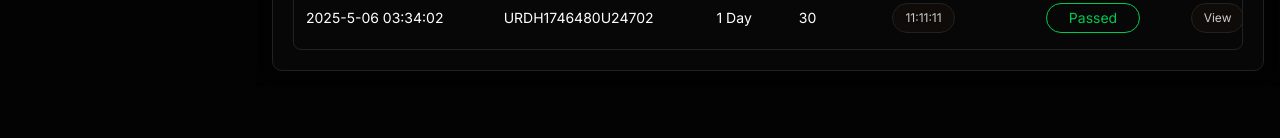
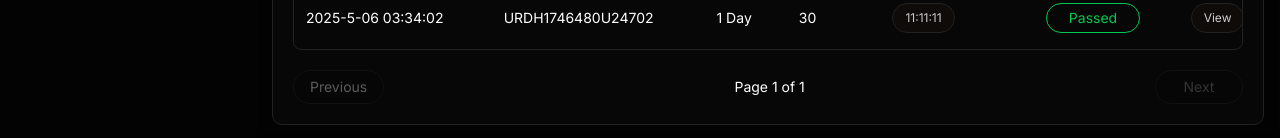
Before and after one commit to backbencherstudio/taylornia_money_flare_Vuejs, a Nuxt app: page /dashboard/orders in a window 1280 px wide. Shown: the part 877-1015 px from the top of the page. Before the commit the page ends 964 px from the top, so only its background shows below. Built offline with nearby package versions, Linux system fonts and the light colour scheme.

Commit message:
Pagination added

```diff
--- a/app/components/DashboardComponenets/Overview/_Components/Orders/Orders.vue
+++ b/app/components/DashboardComponenets/Overview/_Components/Orders/Orders.vue
@@ -1,10 +1,27 @@
 <script setup lang="ts">
 import PigIcon from "~/components/Icons/PigIcon.vue";
+import SearchIcon from "~/components/Icons/SearchIcon.vue";
+import BasePagination from "~/components/Reusable/BasePagination.vue";
 import ReusableTable from "~/components/Reusable/ReusableTable.vue";
 import DashboardUserHeader from "~/components/Shared/DashboardUserHeader.vue";
 
-const orders = [
+interface OrderRow {
+  id: number;
+  orderNo: string;
+  name: string;
+  period: string;
+  amount: number;
+  time: string;
+  status: "Passed" | "Reject";
+}
+
+const searchTerm = ref("");
+const currentPage = ref(1);
+const pageSize = 10;
+
+const orders: OrderRow[] = [
   {
+    id: 1,
     orderNo: "2025-5-06 03:34:02",
     name: "URDH1746480U24702",
     period: "1 Day",
@@ -13,6 +30,7 @@ const orders = [
     status: "Passed",
   },
   {
+    id: 2,
     orderNo: "2025-5-06 03:34:02",
     name: "URDH1746480U24702",
     period: "1 Day",
@@ -21,6 +39,7 @@ const orders = [
     status: "Reject",
   },
   {
+    id: 3,
     orderNo: "2025-5-06 03:34:02",
     name: "URDH1746480U24702",
     period: "1 Day",
@@ -29,6 +48,7 @@ const orders = [
     status: "Passed",
   },
   {
+    id: 4,
     orderNo: "2025-5-06 03:34:02",
     name: "URDH1746480U24702",
     period: "1 Day",
@@ -37,6 +57,7 @@ const orders = [
     status: "Passed",
   },
   {
+    id: 5,
     orderNo: "2025-5-06 03:34:02",
     name: "URDH1746480U24702",
     period: "1 Day",
@@ -45,6 +66,7 @@ const orders = [
     status: "Passed",
   },
   {
+    id: 6,
     orderNo: "2025-5-06 03:34:02",
     name: "URDH1746480U24702",
     period: "1 Day",
@@ -53,6 +75,7 @@ const orders = [
     status: "Passed",
   },
   {
+    id: 7,
     orderNo: "2025-5-06 03:34:02",
     name: "URDH1746480U24702",
     period: "1 Day",
@@ -61,6 +84,7 @@ const orders = [
     status: "Passed",
   },
   {
+    id: 8,
     orderNo: "2025-5-06 03:34:02",
     name: "URDH1746480U24702",
     period: "1 Day",
@@ -69,6 +93,7 @@ const orders = [
     status: "Passed",
   },
   {
+    id: 9,
     orderNo: "2025-5-06 03:34:02",
     name: "URDH1746480U24702",
     period: "1 Day",
@@ -77,6 +102,7 @@ const orders = [
     status: "Passed",
   },
   {
+    id: 10,
     orderNo: "2025-5-06 03:34:02",
     name: "URDH1746480U24702",
     period: "1 Day",
@@ -95,6 +121,36 @@ const columns = [
   { label: "Status", key: "status" },
   { label: "Action", key: "action" },
 ];
+
+const filteredRows = computed(() => {
+  const query = searchTerm.value.trim().toLowerCase();
+
+  if (!query) {
+    return orders;
+  }
+
+  return orders.filter((row) =>
+    [row.orderNo, row.name, row.period, row.amount, row.time, row.status]
+      .join(" ")
+      .toLowerCase()
+      .includes(query),
+  );
+});
+
+const totalPages = computed(() => {
+  return Math.max(1, Math.ceil(filteredRows.value.length / pageSize));
+});
+
+const paginatedRows = computed(() => {
+  const start = (currentPage.value - 1) * pageSize;
+  return filteredRows.value.slice(start, start + pageSize);
+});
+
+watch([filteredRows, totalPages], () => {
+  if (currentPage.value > totalPages.value) {
+    currentPage.value = totalPages.value;
+  }
+});
 </script>
 
 <template>
@@ -112,6 +168,7 @@ const columns = [
         </div>
         <div class="w-full max-w-77.25 relative">
           <input
+            v-model="searchTerm"
             placeholder="Search"
             type="text"
             class="w-full bg-[#0F0B08] border border-[#222222] text-xs py-2.5 pl-8 rounded-lg focus:outline-none focus:border-[#28f0b8] duration-500 ease-in-out"
@@ -122,7 +179,7 @@ const columns = [
         </div>
       </header>
       <div class="mt-6">
-        <ReusableTable :columns="columns" :data="orders">
+        <ReusableTable :columns="columns" :data="paginatedRows" row-key="id">
           <template #cell-status="{ row }">
             <div
               :class="[
@@ -156,7 +213,14 @@ const columns = [
               View
             </button>
           </template>
+
+          <template #empty> No order log found. </template>
         </ReusableTable>
+        <BasePagination
+          v-model="currentPage"
+          :total-pages="totalPages"
+          class="mt-5"
+        />
       </div>
     </div>
   </div>
--- a/app/components/DashboardComponenets/Overview/_Components/Profit/Profit.vue
+++ b/app/components/DashboardComponenets/Overview/_Components/Profit/Profit.vue
@@ -1,10 +1,26 @@
 <script setup lang="ts">
 import PigIcon from "~/components/Icons/PigIcon.vue";
+import SearchIcon from "~/components/Icons/SearchIcon.vue";
+import BasePagination from "~/components/Reusable/BasePagination.vue";
 import ReusableTable from "~/components/Reusable/ReusableTable.vue";
 import DashboardUserHeader from "~/components/Shared/DashboardUserHeader.vue";
 
-const orders = [
+interface ProfitRow {
+  id: number;
+  orderNo: string;
+  name: string;
+  period: string;
+  amount: number;
+  status: "Passed" | "Reject";
+}
+
+const searchTerm = ref("");
+const currentPage = ref(1);
+const pageSize = 10;
+
+const orders: ProfitRow[] = [
   {
+    id: 1,
     orderNo: "2025-5-06 03:34:02",
     name: "URDH1746480U24702",
     period: "1 Day",
@@ -12,6 +28,7 @@ const orders = [
     status: "Passed",
   },
   {
+    id: 2,
     orderNo: "2025-5-06 03:34:02",
     name: "URDH1746480U24702",
     period: "1 Day",
@@ -19,6 +36,7 @@ const orders = [
     status: "Reject",
   },
   {
+    id: 3,
     orderNo: "2025-5-06 03:34:02",
     name: "URDH1746480U24702",
     period: "1 Day",
@@ -26,6 +44,7 @@ const orders = [
     status: "Passed",
   },
   {
+    id: 4,
     orderNo: "2025-5-06 03:34:02",
     name: "URDH1746480U24702",
     period: "1 Day",
@@ -33,6 +52,7 @@ const orders = [
     status: "Passed",
   },
   {
+    id: 5,
     orderNo: "2025-5-06 03:34:02",
     name: "URDH1746480U24702",
     period: "1 Day",
@@ -40,6 +60,7 @@ const orders = [
     status: "Passed",
   },
   {
+    id: 6,
     orderNo: "2025-5-06 03:34:02",
     name: "URDH1746480U24702",
     period: "1 Day",
@@ -47,6 +68,7 @@ const orders = [
     status: "Passed",
   },
   {
+    id: 7,
     orderNo: "2025-5-06 03:34:02",
     name: "URDH1746480U24702",
     period: "1 Day",
@@ -54,6 +76,7 @@ const orders = [
     status: "Passed",
   },
   {
+    id: 8,
     orderNo: "2025-5-06 03:34:02",
     name: "URDH1746480U24702",
     period: "1 Day",
@@ -61,6 +84,7 @@ const orders = [
     status: "Passed",
   },
   {
+    id: 9,
     orderNo: "2025-5-06 03:34:02",
     name: "URDH1746480U24702",
     period: "1 Day",
@@ -68,6 +92,7 @@ const orders = [
     status: "Passed",
   },
   {
+    id: 10,
     orderNo: "2025-5-06 03:34:02",
     name: "URDH1746480U24702",
     period: "1 Day",
@@ -84,6 +109,36 @@ const columns = [
   { label: "Status", key: "status" },
   { label: "Action", key: "action" },
 ];
+
+const filteredRows = computed(() => {
+  const query = searchTerm.value.trim().toLowerCase();
+
+  if (!query) {
+    return orders;
+  }
+
+  return orders.filter((row) =>
+    [row.orderNo, row.name, row.period, row.amount, row.status]
+      .join(" ")
+      .toLowerCase()
+      .includes(query),
+  );
+});
+
+const totalPages = computed(() => {
+  return Math.max(1, Math.ceil(filteredRows.value.length / pageSize));
+});
+
+const paginatedRows = computed(() => {
+  const start = (currentPage.value - 1) * pageSize;
+  return filteredRows.value.slice(start, start + pageSize);
+});
+
+watch([filteredRows, totalPages], () => {
+  if (currentPage.value > totalPages.value) {
+    currentPage.value = totalPages.value;
+  }
+});
 </script>
 
 <template>
@@ -101,6 +156,7 @@ const columns = [
         </div>
         <div class="w-full max-w-77.25 relative">
           <input
+            v-model="searchTerm"
             placeholder="Search"
             type="text"
             class="w-full bg-[#0F0B08] border border-[#222222] text-xs py-2.5 pl-8 rounded-lg focus:outline-none focus:border-[#28f0b8] duration-500 ease-in-out"
@@ -111,7 +167,7 @@ const columns = [
         </div>
       </header>
       <div class="mt-6">
-        <ReusableTable :columns="columns" :data="orders">
+        <ReusableTable :columns="columns" :data="paginatedRows" row-key="id">
           <template #cell-status="{ row }">
             <div
               :class="[
@@ -138,7 +194,14 @@ const columns = [
               View
             </button>
           </template>
+
+          <template #empty> No profit log found. </template>
         </ReusableTable>
+        <BasePagination
+          v-model="currentPage"
+          :total-pages="totalPages"
+          class="mt-5"
+        />
       </div>
     </div>
   </div>
```
